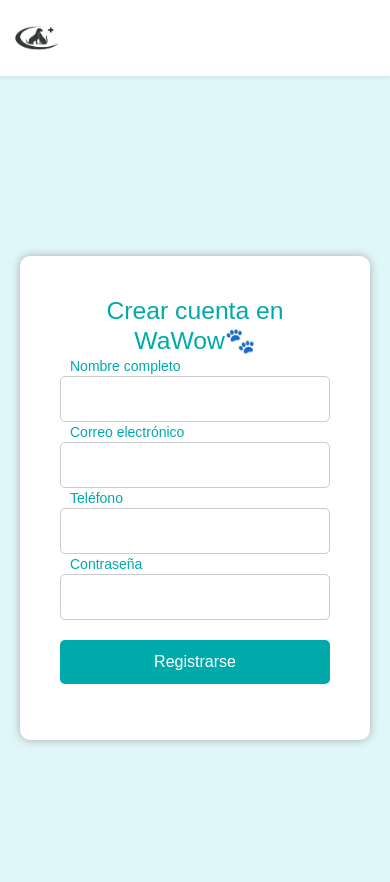
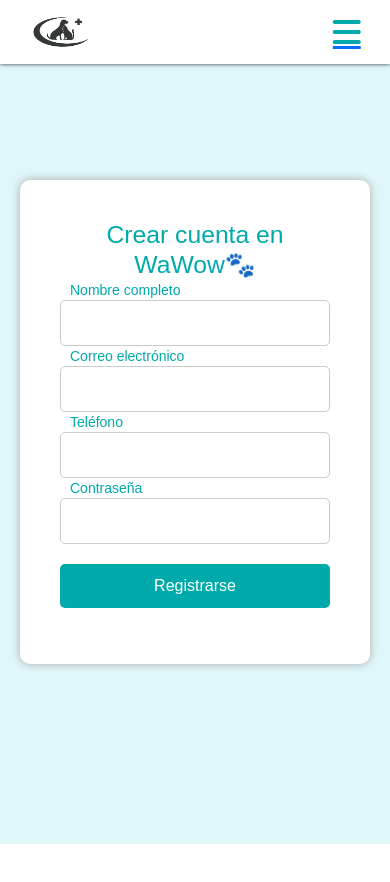
Before and after one commit to Francisco77qa/proyecto-curso-Veterinaria-WaWow, a plain HTML site: page registro.html in a window 390 px wide. After the commit the page ends 844 px from the top, so only its background shows below. Drawn offline with nearby package versions, Linux system fonts and the light colour scheme; files whose address does not match are found by name.

Commit message:
modificacion de archivos y renombramiento de archivos html , responsive avance

```diff
--- a/css/styles-login.css
+++ b/css/styles-login.css
@@ -18,6 +18,78 @@
     margin: 0;
     box-sizing: border-box;
 }
+
+
+
+/* INICIO DE MENÚ */
+header{
+    background-color: #ffff;
+    position: fixed ;
+    top: 0;
+    width: 100%;
+    z-index: var(--z-modal);
+    box-shadow: 0 0 4px var(--color-sombras);
+}
+.menu{
+    width: 85%;
+    margin: auto;
+    display: flex;
+    justify-content: space-between;
+    align-items: center;
+    font-family: 'Roboto';
+    font-size: 1em;
+}
+
+.img-logo{
+    height: 4em;
+}
+
+.icono-menu{
+    /* visibility:hidden; */
+    display: none;
+}
+
+.enlaces a{
+    color:var(--color-primario);
+    text-decoration: none;
+    padding: .5em;
+    font-size: 1.0em;
+}
+
+.headroom{
+    will-change: transform;
+    transition: transform 200ms linear;
+}
+.headroom--pinned{
+    transform: translateY(0%)
+}
+.headroom--unpinned{
+    transform:translateY(-100%)
+}
+
+@media  screen and (max-width:1023px) {
+    .menu{
+        flex-direction: column;
+
+    }
+    .icono-menu{
+        display: block;
+        color: var(--color-primario);
+        font-size: 2em;
+        margin-top: .5em;
+    }
+    .logo{
+        display: flex;
+        justify-content: space-between;
+        width: 100%;
+    }
+    .enlaces{
+        display: flex;
+        flex-direction: column;
+        text-align: center;
+    }
+}
+/* FIN DE MENÚ */
 
 
 .main-login{
--- a/css/styles-registro.css
+++ b/css/styles-registro.css
@@ -18,6 +18,77 @@
     margin: 0;
     box-sizing: border-box;
 }
+
+/* INICIO DE MENÚ */
+header{
+    background-color: #ffff;
+    position: fixed ;
+    top: 0;
+    width: 100%;
+    z-index: var(--z-modal);
+    box-shadow: 0 0 4px var(--color-sombras);
+}
+.menu{
+    width: 85%;
+    margin: auto;
+    display: flex;
+    justify-content: space-between;
+    align-items: center;
+    font-family: 'Roboto';
+    font-size: 1em;
+}
+
+.img-logo{
+    height: 4em;
+}
+
+.icono-menu{
+    /* visibility:hidden; */
+    display: none;
+}
+
+.enlaces a{
+    color:var(--color-primario);
+    text-decoration: none;
+    padding: .5em;
+    font-size: 1.0em;
+}
+
+.headroom{
+    will-change: transform;
+    transition: transform 200ms linear;
+}
+.headroom--pinned{
+    transform: translateY(0%)
+}
+.headroom--unpinned{
+    transform:translateY(-100%)
+}
+
+@media  screen and (max-width:1023px) {
+    .menu{
+        flex-direction: column;
+
+    }
+    .icono-menu{
+        display: block;
+        color: var(--color-primario);
+        font-size: 2em;
+        margin-top: .5em;
+    }
+    .logo{
+        display: flex;
+        justify-content: space-between;
+        width: 100%;
+    }
+    .enlaces{
+        display: flex;
+        flex-direction: column;
+        text-align: center;
+    }
+}
+/* FIN DE MENÚ */
+
 
 .main-registro {
   margin: 0;
--- a/css/styles.css
+++ b/css/styles.css
@@ -39,37 +39,152 @@
 }
 
 
-/* Hero */
-.hero {
-  position: relative;
-  text-align: center;
+/* INICIO DE MENÚ */
+header{
+    background-color: #ffff;
+    position: fixed ;
+    top: 0;
+    width: 100%;
+    z-index: var(--z-modal);
+    box-shadow: 0 0 4px var(--color-sombras);
 }
-.hero img {
-  width: 100%;
-  border-radius: 15px;
+.menu{
+    width: 85%;
+    margin: auto;
+    display: flex;
+    justify-content: space-between;
+    align-items: center;
+    font-family: 'Roboto';
+    font-size: 1em;
 }
-.hero-text {
-  position: absolute;
-  top: 30%;
-  left: 10%;
-  color: var(--color-primario);
-  font-weight: bold;
-  font-family: 'Roboto';
+
+.img-logo{
+    height: 4em;
 }
-.banner-info   {
+
+.icono-menu{
+    /* visibility:hidden; */
+    display: none;
+}
+
+.enlaces a{
+    color:var(--color-primario);
+    text-decoration: none;
+    padding: .5em;
+    font-size: 1.0em;
+}
+
+.headroom{
+    will-change: transform;
+    transition: transform 200ms linear;
+}
+.headroom--pinned{
+    transform: translateY(0%)
+}
+.headroom--unpinned{
+    transform:translateY(-100%)
+}
+
+@media  screen and (max-width:1023px) {
+    .menu{
+        flex-direction: column;
+
+    }
+    .icono-menu{
+        display: block;
+        color: var(--color-primario);
+        font-size: 2em;
+        margin-top: .5em;
+    }
+    .logo{
+        display: flex;
+        justify-content: space-between;
+        width: 100%;
+    }
+    .enlaces{
+        display: flex;
+        flex-direction: column;
+        text-align: center;
+    }
+}
+/* FIN DE MENÚ */
+
+
+/* INICIO DE BANNER  */
+
+.main-banner{
+    position: relative;
+    top:45px;
+    padding: 12em 12em;
+
+}
+
+@media screen and (max-width: 840px){
+    .main-banner{
+        padding: 1em 3em;
+    }
+    .banner-titulo{
+        font-size: .1em;
+
+    }
+
+}
+
+.centrado{
+    display: block;
+    margin-right:auto;
+    margin-left: auto;
+}
+
+.main-banner::after{
+    content: "";
+    position: absolute;
+    width: 100%;
+    height: 100%;
+    top: 0;
+    left: 0;
+
+    /* modo de fusion
+    background-color: darkblue;
+    mix-blend-mode:color;
+    opacity: .6; */
+}
+
+.banner-img{
+    position: absolute;
+    width: 100%;
+    height: 100%;
+    top: 0;
+    left: 0;
+    object-fit: cover;
+    opacity: 0.5;
+}
+.banner-data{
+    position:relative;
     text-align: center;
-    font-family: 'Roboto';
-    font-size: 1.5em;
-    font-weight: 0.5em;
-    padding: 1em;
+    right: 30%;
 }
+
 .banner-titulo{
-    color: var(--color-primario);
+    color:var(--color-primario);
+    font-family: 'Montserrat';
+    font-weight: 700;
+    font-size: 2.5em;
+
 }
-.banner-parrafo{
-    color: var(--color-parrafos);
-    font-weight: 0.1;
+.banner-info{
+    text-align: center;
 }
+
+.banner-boton:hover{
+    background-color: var(--color-primario);
+    color:#fff;
+    transition: background-color .4s ease-in-out ;
+}
+
+
+/* FIN DE BANNER */
+
 
 /* INICIO DE CARDS */
 
--- a/js/menu-flex.js
+++ b/js/menu-flex.js
@@ -9,7 +9,7 @@ $(function() {
     // Calculamos el ancho e la página
 
     var ancho = $(window).width(),
-        enlaces = $('#enlaces'),
+        enlaces = $('.enlaces'),
         btnMenu = $('#btn-menu'),
         icono = $('#btn-menu .icono-menu');
 
--- a/registro.html
+++ b/registro.html
@@ -33,31 +33,31 @@
 </head>
 <body>
      <!-- Header -->
-  <header>
-    <nav class="navbar navbar-expand-lg navbar-light bg-white shadow-sm">
-      <section class="container">
-        <a class="navbar-brand" href="nosotros.html">
-          <img src="img/logovet.jpg" alt="Logo" width="50">
-        </a>
-          <section class="collapse navbar-collapse justify-content-end">
-          <ul class="navbar-nav">
-            <li class="nav-item"><a class="nav-link" href="servicios.html">Servicios</a></li>
-            <li class="nav-item"><a class="nav-link" href="nosotros.html">Nosotros</a></li>
-            <li class="nav-item"><a class="nav-link" href="beneficios.html">Beneficios</a></li>
+   <header id="header">
+    <nav class="menu">
+       <div class="logo">
+          <a href="/img/logovet.jpg">
+            <img src="img/logovet.jpg" alt="" class="img-fluid img-logo" />
+          </a>
+          <a href="index.html" class="btn-menu" id="btn-menu">
+            <i class="fa-solid fa-bars icono-menu"></i>
+          </a>
+        </div>
+      <div class="enlaces" id="enlaces">
 
-          </ul>
-        </section>
-        <section class="collapse navbar-collapse justify-content-end">
-          <ul class="navbar-nav">
+        <a href="index.html">Principal</a>
+        <a href="servicios.html">Servicios</a>
+        <a href="nosotros.html">Nosotros</a>
 
-            <li class="nav-item"><a class="nav-link text-success" href="registro.html">Register</a></li>
-            <li class="nav-item"><a class="nav-link text-success" href="login.html">Login</a></li>
-          </ul>
-        </section>
-
-      </section>
+      </div>
+      <div class="enlaces" id="enlaces">
+        <a href="registro.html">Register</a>
+        <a href="login.html">Login</a>
+      </div>
+      </div>
     </nav>
   </header>
+
   <main class="main-registro">
   <section class="registro-box">
     <h2>Crear cuenta en WaWow🐾</h2>
@@ -84,5 +84,7 @@
   </section>
   </main>
   <script src="registro.js"></script>
+   <script src="js/headroom.min.js"></script>
+    <script src="js/menu-flex.js"></script>
 </body>
 </html>
```
Also changed, not shown: index.html (added, +182 -0 lines), login.html (+23 -21 lines), nosotros.html (deleted, +0 -170 lines), beneficios.html (deleted).
